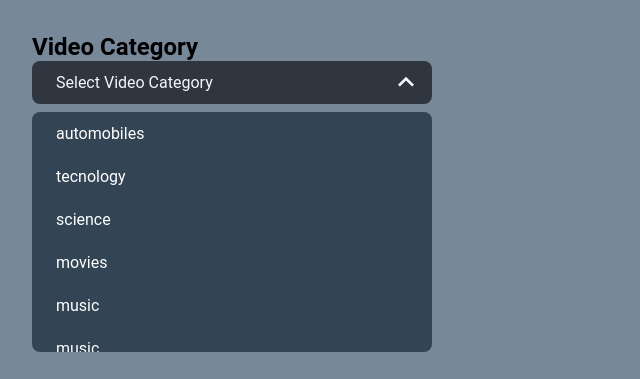
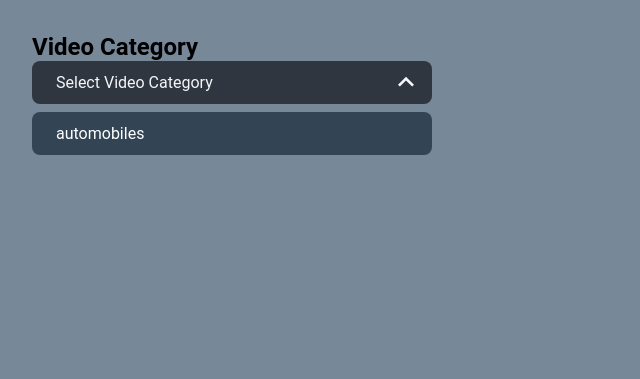
Before and after one commit to maxgutierrez/customSelectJavascript, a plain HTML site: page index.html in a window 1280 px wide. Both pictures are taken after a click on the element "Select Video Category". Shown: the whole page, without its empty margins (0-640 px from the left). Drawn offline with Linux system fonts and the light colour scheme.

Commit message:
removido bug do quadrado branco -y

```diff
--- a/index.html
+++ b/index.html
@@ -6,49 +6,18 @@
     <link rel="stylesheet" href="style.css" type="text/css" media="all" />
   </head>
   <body>
-
-
-
-
-
-
     <!-- ADD EM QUALQUER HTML -->
     <div class="container">
       <h2>Video Category</h2>
       <div class="select-box">
         <div class="options-container">
+
           <div class="option">
             <input type="radio" name="radio" class="radio" id="automobiles" name="category"/>
             <label for="automobiles">automobiles</label>
           </div>
-          <div class="option">
-            <input type="radio" name="radio" class="radio" id="tecnology" name="category"/>
-            <label for="tecnology">tecnology</label>
-          </div>
-          <div class="option">
-            <input type="radio" name="radio" class="radio" id="science" name="category"/>
-            <label for="science">science</label>
-          </div>
-          <div class="option">
-            <input type="radio" name="radio" class="radio" id="movies" name="category"/>
-            <label for="movies">movies</label>
-          </div>
-          <div class="option">
-            <input type="radio" name="radio" class="radio" id="music" name="category"/>
-            <label for="music">music</label>
-          </div>
-          <div class="option">
-            <input type="radio" name="radio" class="radio" id="music" name="category"/>
-            <label for="music">music</label>
-          </div>
-          <div class="option">
-            <input type="radio" name="radio" class="radio" id="music" name="category"/>
-            <label for="music">music</label>
-          </div>
-          <div class="option">
-            <input type="radio" name="radio" class="radio" id="music" name="category"/>
-            <label for="music">music</label>
-          </div>
+
+
         </div>
         <div class="selected">
             Select Video Category
--- a/style.css
+++ b/style.css
@@ -54,7 +54,7 @@ body{
 .select-box .options-container.active{ /* espaçamento entre classes de tag parent*/
   max-height: 240px;
   opacity: 1;
-  overflow: scroll;/*o efeito de rolar a pagina WOW! */
+  overflow-y: scroll;/*o efeito de rolar a pagina WOW! */
 }
 .select-box .options-container.active + .selected::after{
   transform: rotateX(180deg);
```
